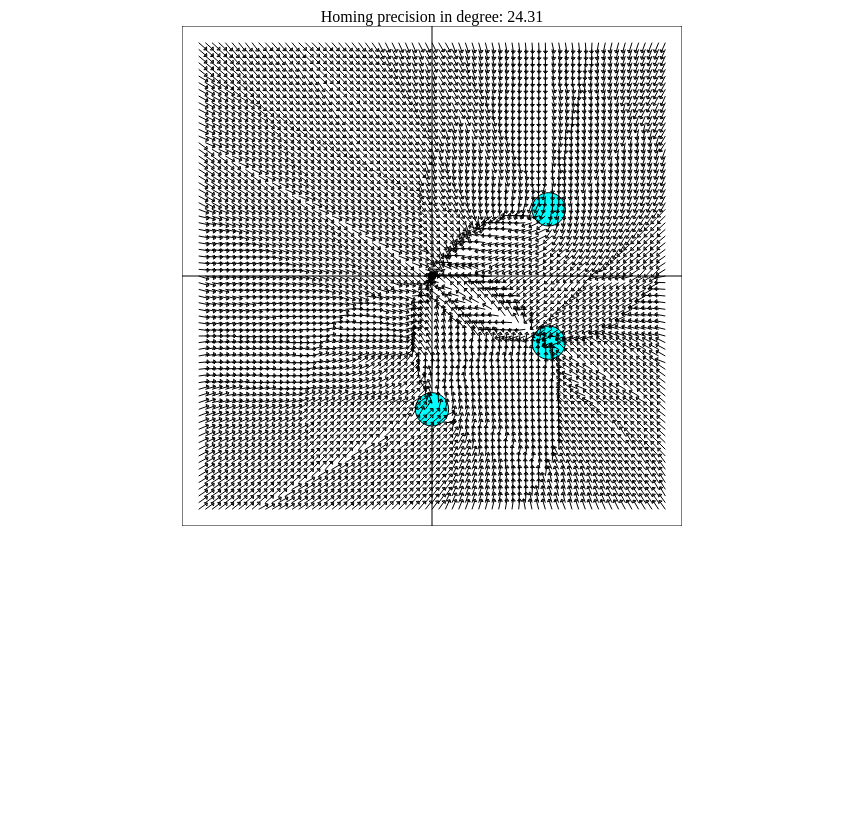
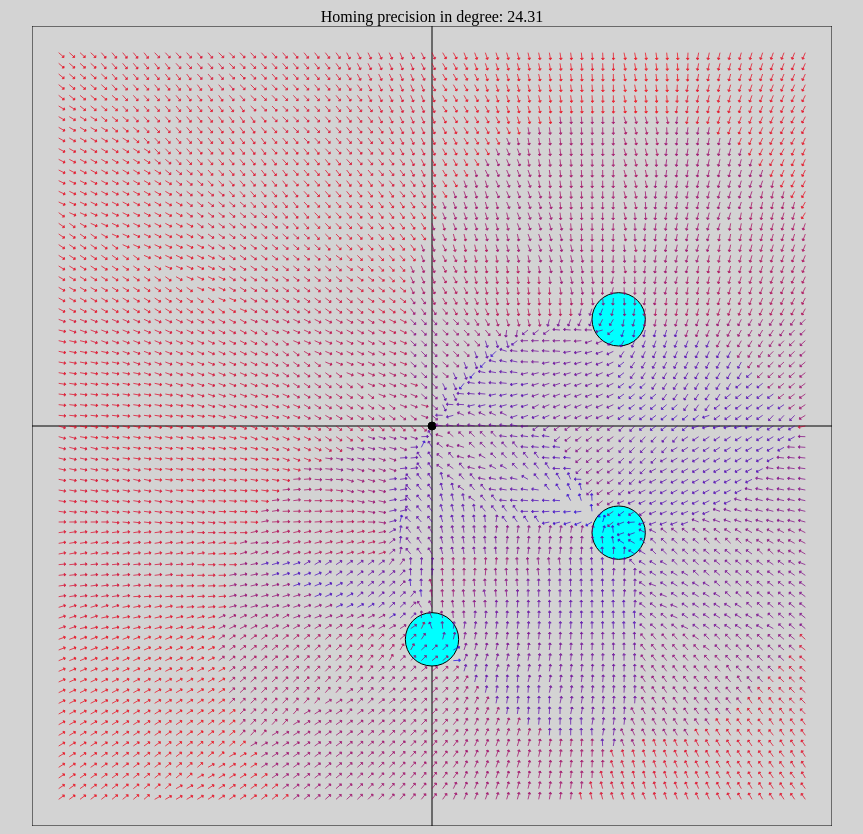
Before and after one commit to SilvanCodes/honey_bee, a plain HTML site: page index.html in a window 1280 px wide. Shown: the whole page, without its empty margins (208-1071 px from the left). Before the commit the page ends 800 px from the top, so only its background shows below. Drawn offline with Linux system fonts and the light colour scheme.

Commit message:
Change resolution, colorcode homing vector length

```diff
--- a/Vector2D.js
+++ b/Vector2D.js
@@ -3,6 +3,7 @@ class Vector2D extends Functional {
         super();
         this.x = x;
         this.y = y;
+        this.color = '#f0f0f0';
     }
 
     // computed data props
@@ -101,7 +102,7 @@ class Vector2D extends Functional {
     }
 
     // draw vector from specified origin
-    static draw({ x, y } = new Vector2D(), tipSize = 3) {
+    static draw({ x, y } = new Vector2D(), tipSize = 2) {
         return v => {
 
             const tip1 = v.pipe(
@@ -118,7 +119,7 @@ class Vector2D extends Functional {
                 V2D.add(v),
             );
 
-            C2D.fillStyle = '#f0f0f0';
+            C2D.strokeStyle = v.color;
             C2D.beginPath();
             C2D.moveTo(x, y);
             C2D.lineTo(v.x, v.y);
--- a/VectorField.js
+++ b/VectorField.js
@@ -93,6 +93,7 @@ class VectorField {
                 row.pipe(
                     V2D.mult(new Vector2D(1, -1)),
                     V2D.add(center),
+                    v => { v.color = row.color; return v; },
                     V2D.draw(center)
                 );
             })
--- a/index.html
+++ b/index.html
@@ -8,6 +8,7 @@
         body {
             display: flex;
             flex-direction: column;
+            background-color: lightgray;
         }
         canvas {
             display: block;
--- a/index.js
+++ b/index.js
@@ -1,7 +1,7 @@
 const CONTEXT_2D = canvas.getContext('2d');
 const INFO = info;
-const CANVAS_WIDTH = 500;
-const CANVAS_HEIGHT = 500;
+const CANVAS_WIDTH = 800;
+const CANVAS_HEIGHT = 800;
 const PI = Math.PI;
 
 const ANIMATE = false;
@@ -9,6 +9,7 @@ const FPS = 1;
 const EPSILON = .05;
 const STEP = .01;
 const RESOLUTION = .2;
+const HOME_VECTOR_DISPLAY_BASE_LENGTH = 50;
 
 const C2D = CONTEXT_2D;
 
@@ -131,8 +132,11 @@ function drawVectorfield(wanted, lms, ignored) {
 
     const vectorField = new VectorField(span, resolution);
 
+    const conversion = 255 / 20;
+
     // generate vector field
     const diffs = [];
+
     for (let i = -len; i <= len; i++) {
         for (let ii = -len; ii <= len; ii++) {
             const curr = new Vector2D(vectorField.round(i * resolution), vectorField.round(ii * resolution));
@@ -142,14 +146,17 @@ function drawVectorfield(wanted, lms, ignored) {
 
             const home = generate(curr, wanted, lms);
 
+            const colorAmount = home.norm * conversion;
+
             // resize vector for displaying
-            const homeUnit = V2D.resize(75 / LEN)(home);
+            const homeUnit = V2D.resize(HOME_VECTOR_DISPLAY_BASE_LENGTH / LEN)(home);
 
             // calculate the difference between a direct vector
             const diff = V2D.angleBetween(home)(new Vector2D(-i, -ii))
 
-            diffs.push(diff)
+            diffs.push(diff);
 
+            homeUnit.color = `rgb(${colorAmount}, 0, ${255-colorAmount}, .7)`;
             vectorField.setValueAt(curr, homeUnit);
         }
     }
```
